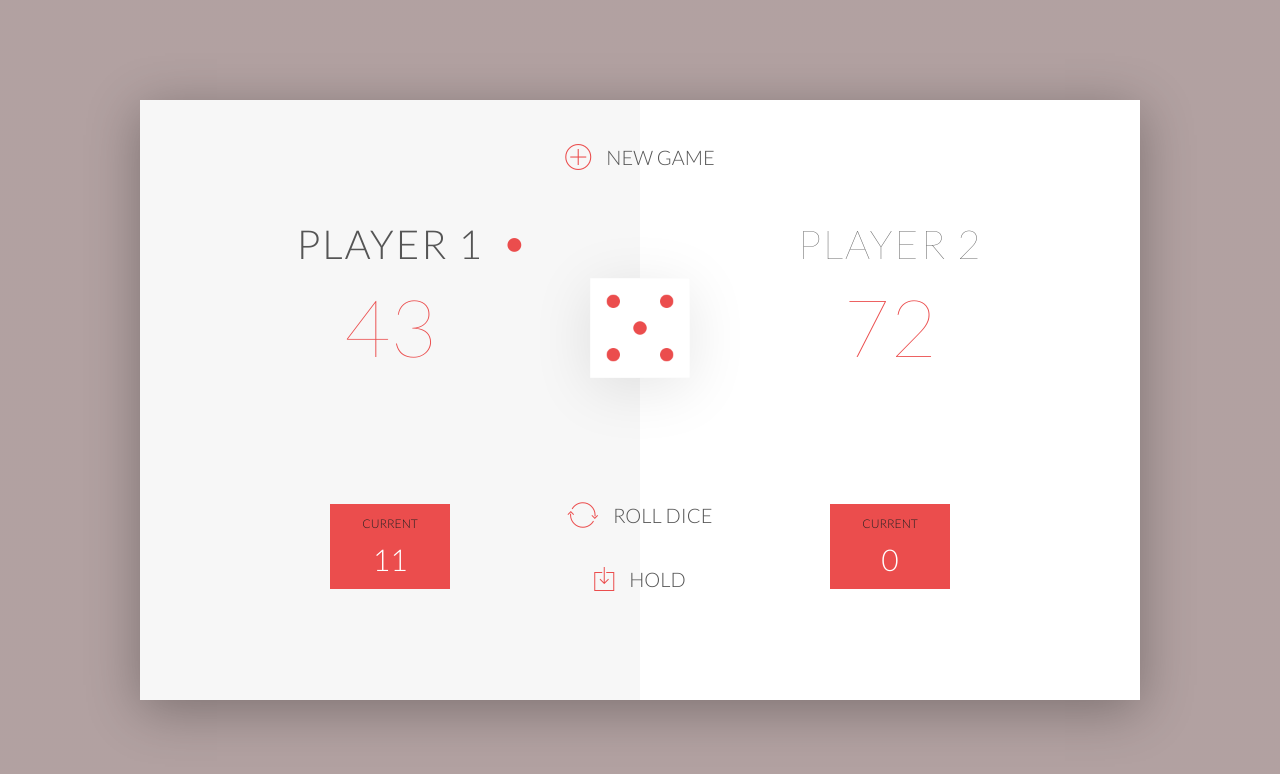
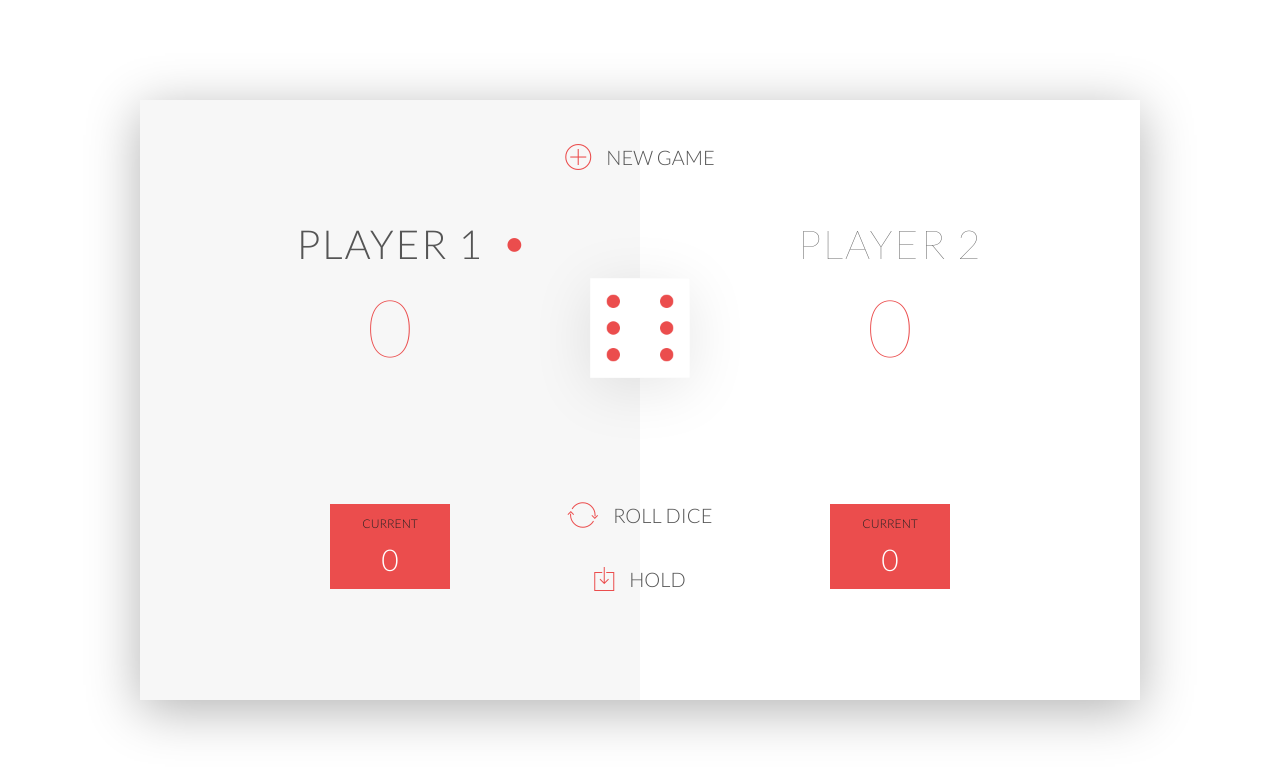
Before and after one commit to Jo-FRC/Pig-Game, a plain HTML site: page index.html in a window 1280 px wide. Both pictures are taken after a click on the button "ROLL DICE". Drawn offline with nearby package versions, Linux system fonts and the light colour scheme.

Commit message:
second commit

```diff
--- a/app.js
+++ b/app.js
@@ -6,3 +6,27 @@ GAME RULES:
 - The player can choose to 'Hold', which means that his ROUND score gets added to his GLBAL score. After that, it's the next player's turn
 - The first player to reach 100 points on GLOBAL score wins the game
 */
+
+var scores, roundScores, activePlayer;
+
+scores = [0,0];
+roundScores = 0;
+activePlayer = 0;
+
+document.getElementById('score-0').textContent = '0';
+document.getElementById('score-1').textContent = '0';
+document.getElementById('current-0').textContent = '0';
+document.getElementById('current-1').textContent = '0';
+document.querySelector('.dice').style.display = 'none';
+
+document.querySelector('.btn-roll').addEventListener('click', function(){
+  var dice = Math.floor(Math.random() * 6) +1;
+  var diceDOM = document.querySelector('.dice');
+  diceDOM.style.display = 'block';
+  diceDOM.src = 'dice-' + dice + '.png';
+
+})
+
+
+// document.querySelector('#current-' + activePlayer).textContent = dice;
+// document.querySelector('#current-' + activePlayer).innerHTML = '<em>' + dice '</em>';
--- a/style.css
+++ b/style.css
@@ -16,7 +16,7 @@
 }
 
 body {
-    background-image: linear-gradient(rgba(62, 20, 20, 0.4), rgba(62, 20, 20, 0.4)), url(back.jpg);
+    background-image: linear-gradient(rgba(62, 20, 20, 0.4), rgba(62, 20, 20, 0.4)), /*url(back.jpg)*/;
     background-size: cover;
     background-position: center;
     font-family: Lato;
```
